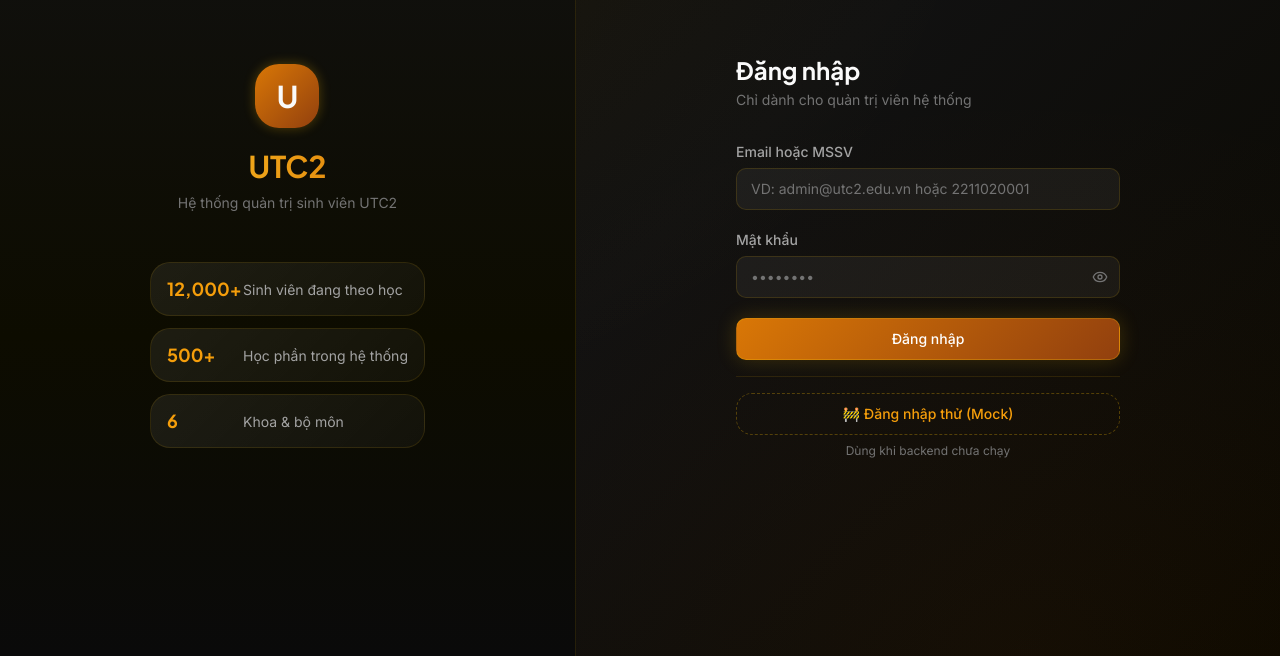
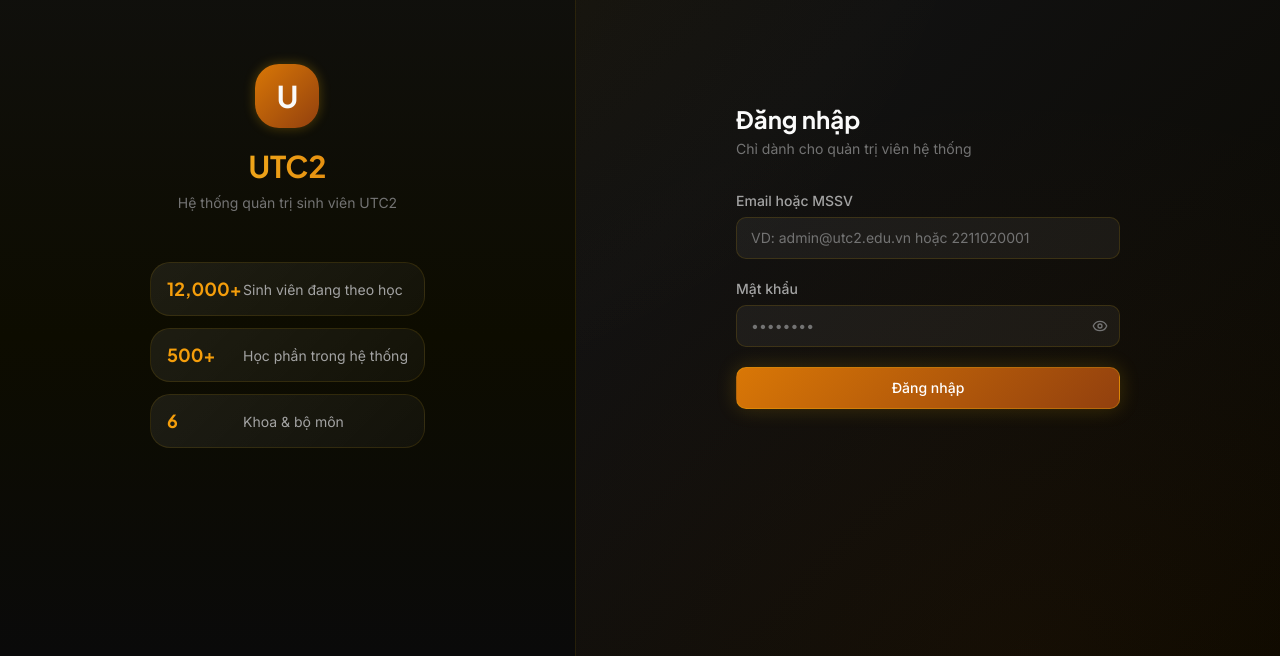
Before and after one commit to Piu-Empire/UTC2_Web_Admin, a React (Vite) app: page /login in a window 1280 px wide. Shown: the part 144-800 px from the top of the page. Built offline with nearby package versions, Linux system fonts and the light colour scheme.

Commit message:
feat: implement login page for admin authentication with role-based navigation

```diff
--- a/src/pages/LoginPage.jsx
+++ b/src/pages/LoginPage.jsx
@@ -7,17 +7,9 @@ import { authApi } from '../api/authApi';
 export default function LoginPage() {
   const navigate = useNavigate();
   const [studentCode, setStudentCode] = useState('');
-  const [password,    setPassword]    = useState('');
-  const [showPw,      setShowPw]      = useState(false);
-  const [loading,     setLoading]     = useState(false);
-
-  function handleMockLogin() {
-    localStorage.setItem('utc2_token', 'mock-token');
-    localStorage.setItem('utc2_user', JSON.stringify({
-      name: 'Admin UTC2', role: 'ADMIN', staffLevel: null, email: 'admin@utc2.edu.vn',
-    }));
-    navigate('/', { replace: true });
-  }
+  const [password, setPassword] = useState('');
+  const [showPw, setShowPw] = useState(false);
+  const [loading, setLoading] = useState(false);
 
   async function handleSubmit(e) {
     e.preventDefault();
@@ -27,17 +19,17 @@ export default function LoginPage() {
     }
     setLoading(true);
     try {
-      const res  = await authApi.login(studentCode, password);
+      const res = await authApi.login(studentCode, password);
       const data = res.data?.data ?? res.data;
       localStorage.setItem('utc2_token', data.accessToken);
       localStorage.setItem('utc2_user', JSON.stringify({
-        name:        data.email?.split('@')[0] ?? data.studentCode ?? 'Admin',
-        email:       data.email,
+        name: data.email?.split('@')[0] ?? data.studentCode ?? 'Admin',
+        email: data.email,
         studentCode: data.studentCode,
-        role:        data.role ?? 'ADMIN',
-        staffLevel:  data.staffLevel ?? null,
+        role: data.role ?? 'ADMIN',
+        staffLevel: data.staffLevel ?? null,
       }));
-      const role       = data.role ?? 'ADMIN';
+      const role = data.role ?? 'ADMIN';
       const staffLevel = data.staffLevel ?? null;
       navigate((role === 'STAFF' && staffLevel === 1) ? '/assessment' : '/', { replace: true });
     } catch (err) {
@@ -102,8 +94,8 @@ export default function LoginPage() {
           <div className="mt-12 space-y-3 text-left">
             {[
               { n: '12,000+', label: 'Sinh viên đang theo học' },
-              { n: '500+',    label: 'Học phần trong hệ thống' },
-              { n: '6',       label: 'Khoa & bộ môn'           },
+              { n: '500+', label: 'Học phần trong hệ thống' },
+              { n: '6', label: 'Khoa & bộ môn' },
             ].map(({ n, label }) => (
               <div
                 key={n}
@@ -204,25 +196,6 @@ export default function LoginPage() {
             </button>
           </form>
 
-          <div className="mt-4 pt-4" style={{ borderTop: '1px solid var(--card-border)' }}>
-            <button
-              type="button"
-              onClick={handleMockLogin}
-              className="w-full py-2.5 rounded-lg text-sm font-medium transition-colors"
-              style={{
-                border: '1px dashed var(--avatar-border)',
-                color: 'var(--gold-primary)',
-                background: 'transparent',
-              }}
-              onMouseEnter={e => e.currentTarget.style.background = 'var(--nav-hover-bg)'}
-              onMouseLeave={e => e.currentTarget.style.background = 'transparent'}
-            >
-              🚧 Đăng nhập thử (Mock)
-            </button>
-            <p className="text-xs text-center mt-2" style={{ color: 'var(--text-subtle)' }}>
-              Dùng khi backend chưa chạy
-            </p>
-          </div>
         </div>
       </div>
     </div>
```
